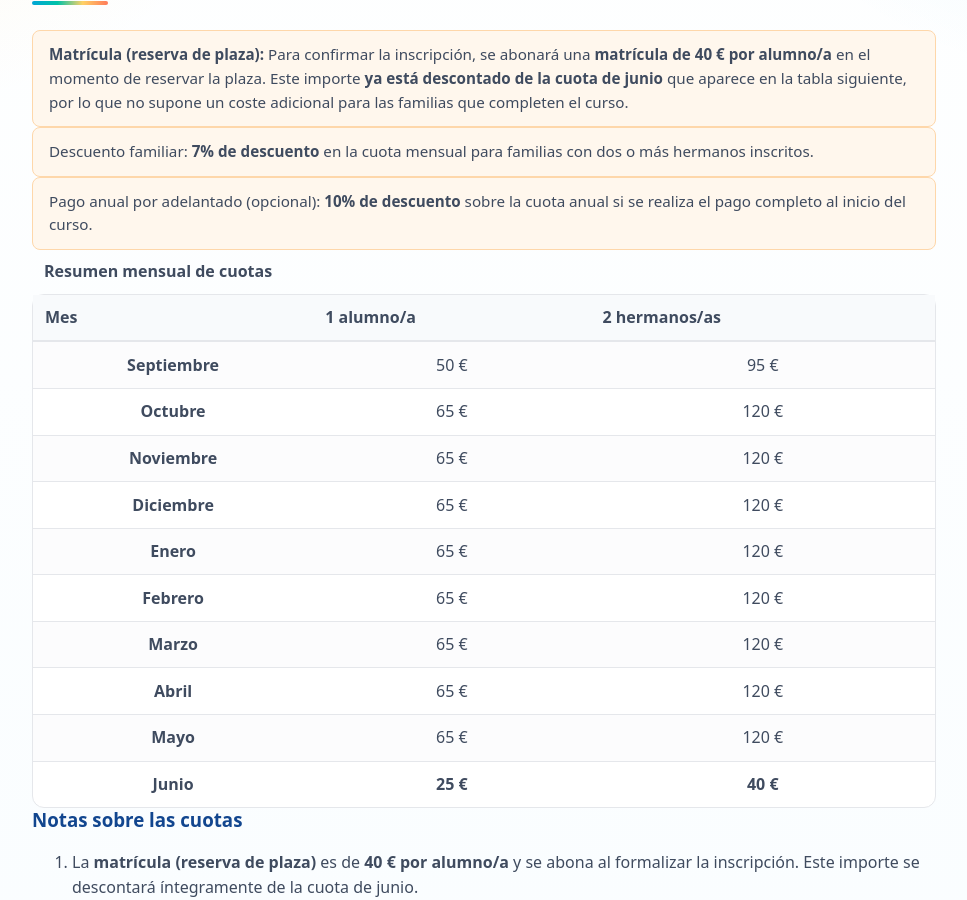
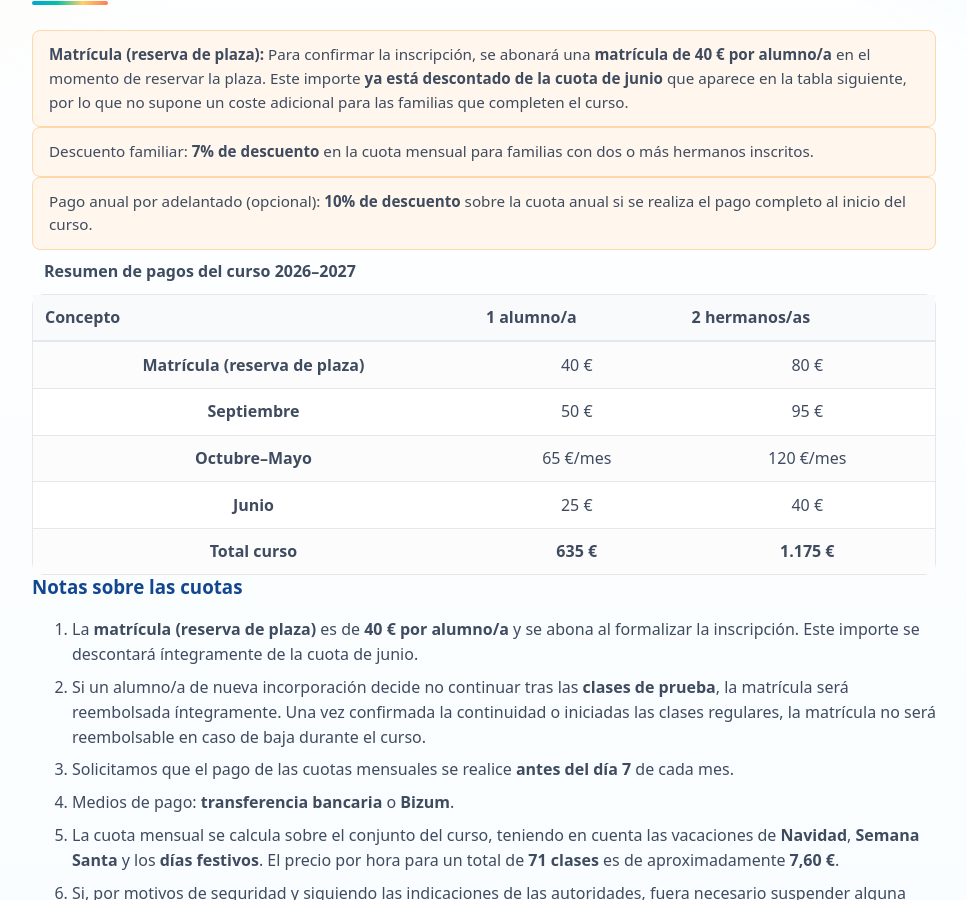
Before and after one commit to dixonbruce/englishco, a Jekyll site: the page built from condiciones.html, in a window 1280 px wide and 900 px high, scrolled down 392 px. Shown: the whole window, without its empty margins (156-1123 px from the left). Built offline with Jekyll 4.4.1, drawn with Linux system fonts in a browser that asks for light colours.

Commit message:
Update payment summary for course 2026–2027

```diff
--- a/condiciones.html
+++ b/condiciones.html
@@ -42,25 +42,40 @@ permalink: "/condiciones.html"
 
     <div class="table-wrap">
       <table class="fees">
-        <caption>Resumen mensual de cuotas</caption>
+        <caption>Resumen de pagos del curso 2026–2027</caption>
         <thead>
           <tr>
-            <th scope="col">Mes</th>
+            <th scope="col">Concepto</th>
             <th scope="col">1 alumno/a</th>
             <th scope="col">2 hermanos/as</th>
           </tr>
         </thead>
         <tbody>
-          <tr><th scope="row">Septiembre</th><td>50 €</td><td>95 €</td></tr>
-          <tr><th scope="row">Octubre</th><td>65 €</td><td>120 €</td></tr>
-          <tr><th scope="row">Noviembre</th><td>65 €</td><td>120 €</td></tr>
-          <tr><th scope="row">Diciembre</th><td>65 €</td><td>120 €</td></tr>
-          <tr><th scope="row">Enero</th><td>65 €</td><td>120 €</td></tr>
-          <tr><th scope="row">Febrero</th><td>65 €</td><td>120 €</td></tr>
-          <tr><th scope="row">Marzo</th><td>65 €</td><td>120 €</td></tr>
-          <tr><th scope="row">Abril</th><td>65 €</td><td>120 €</td></tr>
-          <tr><th scope="row">Mayo</th><td>65 €</td><td>120 €</td></tr>
-          <tr><th scope="row"><strong>Junio</strong></th><td><strong>25 €</strong></td><td><strong>40 €</strong></td></tr>
+          <tr>
+            <th scope="row">Matrícula (reserva de plaza)</th>
+            <td>40 €</td>
+            <td>80 €</td>
+          </tr>
+          <tr>
+            <th scope="row">Septiembre</th>
+            <td>50 €</td>
+            <td>95 €</td>
+          </tr>
+          <tr>
+            <th scope="row">Octubre–Mayo</th>
+            <td>65 €/mes</td>
+            <td>120 €/mes</td>
+          </tr>
+          <tr>
+            <th scope="row">Junio</th>
+            <td>25 €</td>
+            <td>40 €</td>
+          </tr>
+          <tr>
+            <th scope="row"><strong>Total curso</strong></th>
+            <td><strong>635 €</strong></td>
+            <td><strong>1.175 €</strong></td>
+          </tr>
         </tbody>
       </table>
     </div>
```
